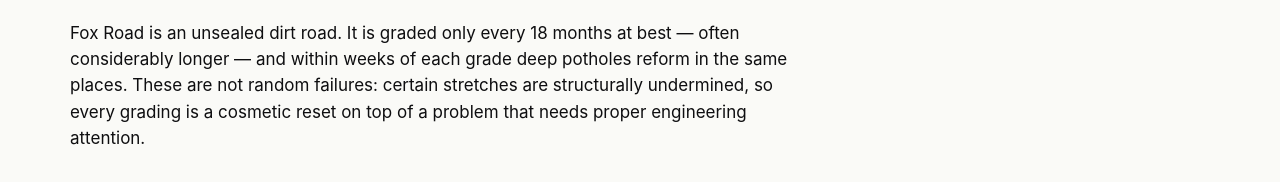
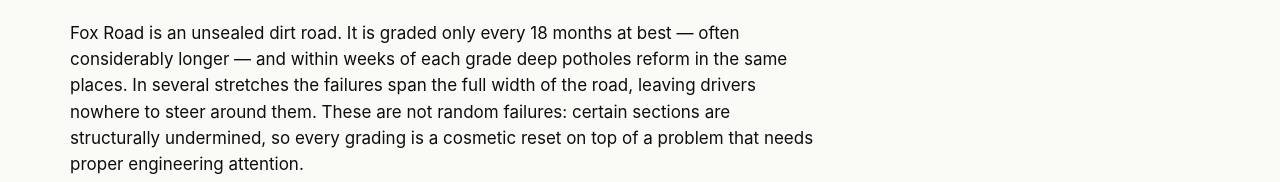
Before and after one commit to websmiths/potholes, a plain HTML site: page index.html in a window 1280 px wide. Shown: the part 545-727 px from the top of the page. Drawn offline with Linux system fonts and the light colour scheme.

Commit message:
Note that several potholes span the full road width
Adds a sentence to the lede paragraph capturing that in several stretches
the failures cover the entire road width, so drivers have no way to
steer around them. This is the most visceral safety fact about the road
and supports the structural-undermining framing.

Co-Authored-By: Claude Opus 4.7 (1M context) <noreply@anthropic.com>

```diff
--- a/index.html
+++ b/index.html
@@ -41,10 +41,12 @@
         <p class="lede-prose">
           Fox Road is an unsealed dirt road. It is graded only every 18 months
           at best — often considerably longer — and within weeks of each grade
-          deep potholes reform in the same places. These are not random
-          failures: certain stretches are structurally undermined, so every
-          grading is a cosmetic reset on top of a problem that needs proper
-          engineering attention.
+          deep potholes reform in the same places. In several stretches the
+          failures span the full width of the road, leaving drivers nowhere
+          to steer around them. These are not random failures: certain
+          sections are structurally undermined, so every grading is a
+          cosmetic reset on top of a problem that needs proper engineering
+          attention.
         </p>
         <div class="impact-grid">
           <article>
```
